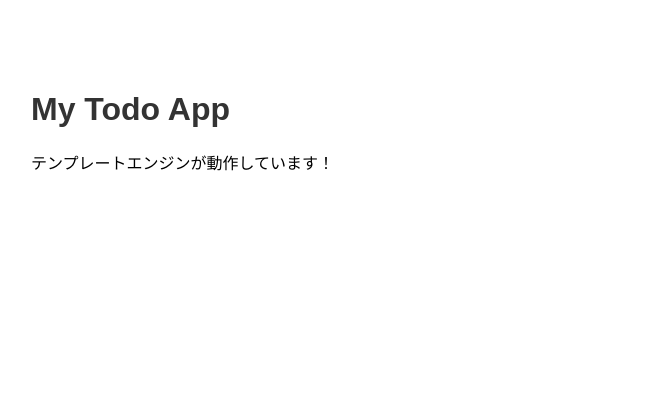
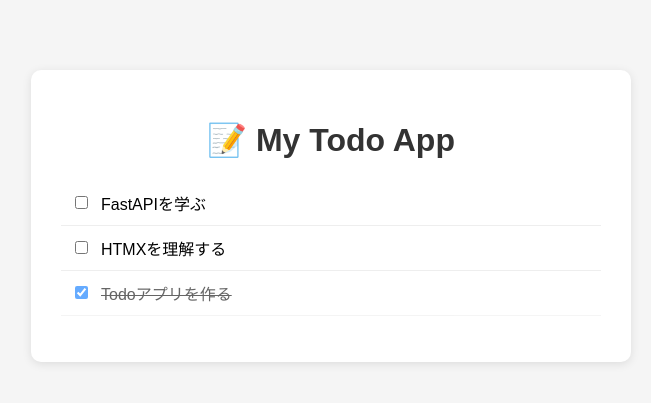
Before and after one commit to mtb-beta/sandbox-fastapi-htmx, a FastAPI app: page / in a window 1280 px wide. Shown: the top 403 px of the page, without its empty margins (309-960 px from the left). Run offline with FastAPI, Linux system fonts and the light colour scheme.

Commit message:
Jinja2で変数をレンダリング

```diff
--- a/second_todo_app/main.py
+++ b/second_todo_app/main.py
@@ -1,13 +1,21 @@
 from fastapi import FastAPI, Request
 from fastapi.responses import HTMLResponse
 from fastapi.templating import Jinja2Templates
+from datetime import datetime
 
 app = FastAPI()
 templates = Jinja2Templates(directory="second_todo_app/templates")
+
+# Todoを格納するリスト（仮のデータ）
+todos = [
+    {"id": 1, "title": "FastAPIを学ぶ", "completed": False},
+    {"id": 2, "title": "HTMXを理解する", "completed": False},
+    {"id": 3, "title": "Todoアプリを作る", "completed": True},
+]
 
 
 @app.get("/", response_class=HTMLResponse)
 async def read_root(request: Request):
     return templates.TemplateResponse(
-        "index.html", {"request": request, "title": "My Todo App"}
+        "index.html", {"request": request, "title": "My Todo App", "todos": todos}
     )
--- a/second_todo_app/templates/index.html
+++ b/second_todo_app/templates/index.html
@@ -10,14 +10,46 @@
             max-width: 600px;
             margin: 50px auto;
             padding: 20px;
+            background: #f5f5f5;
+        }
+        .container {
+            background: white;
+            padding: 30px;
+            border-radius: 10px;
+            box-shadow: 0 2px 10px rgba(0,0,0,0.1);
         }
         h1 {
             color: #333;
+            text-align: center;
+        }
+        .todo-list {
+            list-style: none;
+            padding: 0;
+        }
+        .todo-item {
+            padding: 10px;
+            border-bottom: 1px solid #eee;
+            display: flex;
+            align-items: center;
+        }
+        .todo-item.completed {
+            opacity: 0.6;
+            text-decoration: line-through;
         }
     </style>
 </head>
 <body>
-    <h1>{{ title }}</h1>
-    <p>テンプレートエンジンが動作しています！</p>
+    <div class="container">
+        <h1>📝 {{ title }}</h1>
+
+        <ul class="todo-list">
+            {% for todo in todos %}
+            <li class="todo-item {% if todo.completed %}completed{% endif %}">
+                <input type="checkbox" {% if todo.completed %}checked{% endif %}>
+                <span style="margin-left: 10px">{{ todo.title }}</span>
+            </li>
+            {% endfor %}
+        </ul>
+    </div>
 </body>
 </html>
```
